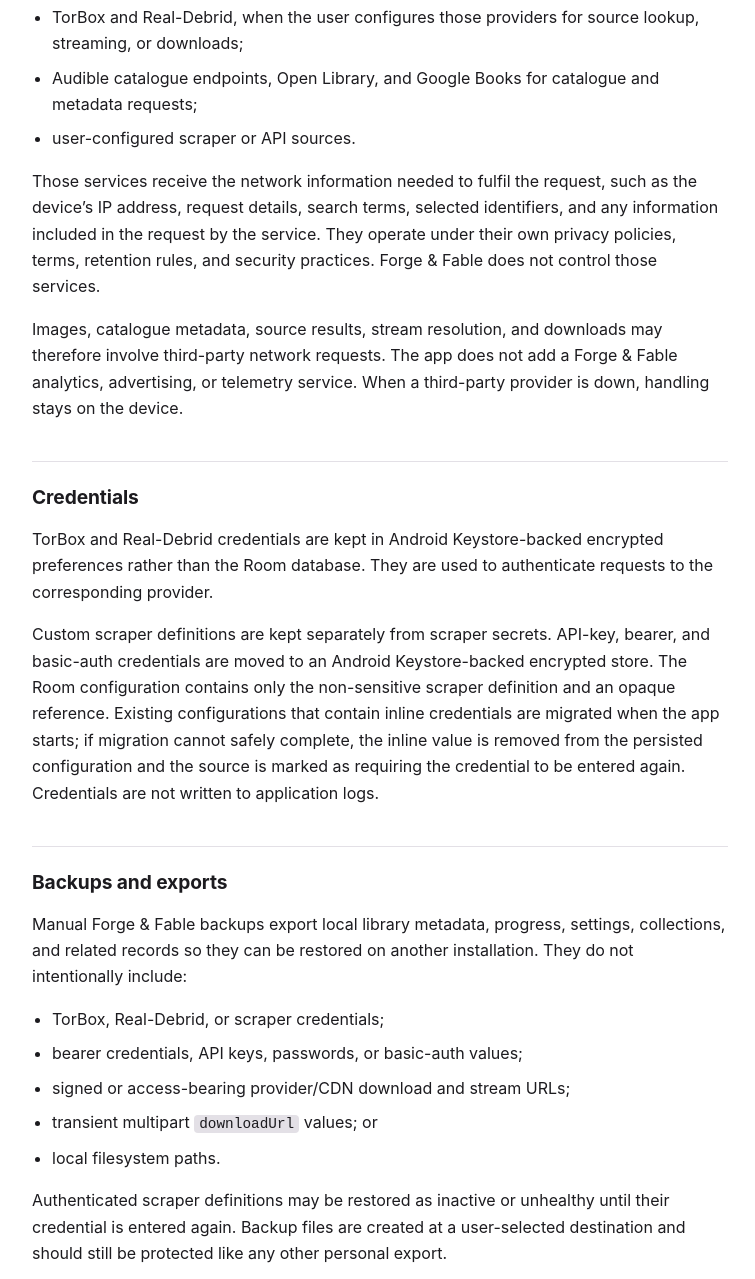
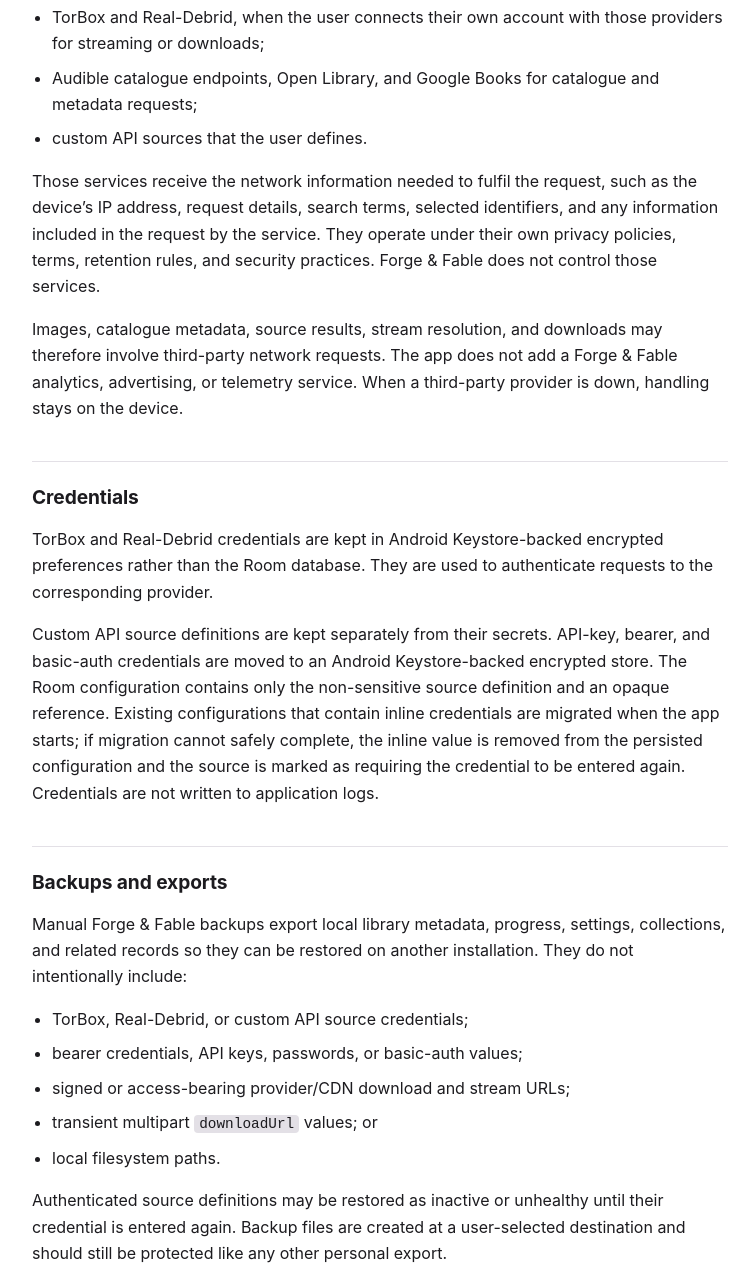
Before and after one commit to warrent9030-maker/forgeandfable-privacy, a plain HTML site: page index.html in a window 1280 px wide. Shown: the part 676-1955 px from the top of the page, without its empty margins (260-1015 px from the left). Drawn offline with Linux system fonts and the light colour scheme.

Commit message:
Clarify optional-services wording
Describe TorBox/Real-Debrid as user-connected accounts and refer to
user-defined JSON API sources rather than 'scrapers', matching what the
engine actually does (JSON APIs only; HTML responses are rejected).

Co-Authored-By: Claude Opus 5 <noreply@anthropic.com>

```diff
--- a/index.html
+++ b/index.html
@@ -90,9 +90,9 @@
 <p>Forge &amp; Fable is not entirely offline. When a feature is used, it may communicate directly from the device with services such as:</p>
 
 <ul>
-  <li>TorBox and Real-Debrid, when the user configures those providers for source lookup, streaming, or downloads;</li>
+  <li>TorBox and Real-Debrid, when the user connects their own account with those providers for streaming or downloads;</li>
   <li>Audible catalogue endpoints, Open Library, and Google Books for catalogue and metadata requests;</li>
-  <li>user-configured scraper or API sources.</li>
+  <li>custom API sources that the user defines.</li>
 </ul>
 
 <p>Those services receive the network information needed to fulfil the request, such as the device’s IP address, request details, search terms, selected identifiers, and any information included in the request by the service. They operate under their own privacy policies, terms, retention rules, and security practices. Forge &amp; Fable does not control those services.</p>
@@ -103,21 +103,21 @@
 
 <p>TorBox and Real-Debrid credentials are kept in Android Keystore-backed encrypted preferences rather than the Room database. They are used to authenticate requests to the corresponding provider.</p>
 
-<p>Custom scraper definitions are kept separately from scraper secrets. API-key, bearer, and basic-auth credentials are moved to an Android Keystore-backed encrypted store. The Room configuration contains only the non-sensitive scraper definition and an opaque reference. Existing configurations that contain inline credentials are migrated when the app starts; if migration cannot safely complete, the inline value is removed from the persisted configuration and the source is marked as requiring the credential to be entered again. Credentials are not written to application logs.</p>
+<p>Custom API source definitions are kept separately from their secrets. API-key, bearer, and basic-auth credentials are moved to an Android Keystore-backed encrypted store. The Room configuration contains only the non-sensitive source definition and an opaque reference. Existing configurations that contain inline credentials are migrated when the app starts; if migration cannot safely complete, the inline value is removed from the persisted configuration and the source is marked as requiring the credential to be entered again. Credentials are not written to application logs.</p>
 
 <h2>Backups and exports</h2>
 
 <p>Manual Forge &amp; Fable backups export local library metadata, progress, settings, collections, and related records so they can be restored on another installation. They do not intentionally include:</p>
 
 <ul>
-  <li>TorBox, Real-Debrid, or scraper credentials;</li>
+  <li>TorBox, Real-Debrid, or custom API source credentials;</li>
   <li>bearer credentials, API keys, passwords, or basic-auth values;</li>
   <li>signed or access-bearing provider/CDN download and stream URLs;</li>
   <li>transient multipart <code>downloadUrl</code> values; or</li>
   <li>local filesystem paths.</li>
 </ul>
 
-<p>Authenticated scraper definitions may be restored as inactive or unhealthy until their credential is entered again. Backup files are created at a user-selected destination and should still be protected like any other personal export.</p>
+<p>Authenticated source definitions may be restored as inactive or unhealthy until their credential is entered again. Backup files are created at a user-selected destination and should still be protected like any other personal export.</p>
 
 <p>Android backup/device-transfer exclusions also exclude the local database, downloads, backup files, and encrypted credential stores.</p>
 
@@ -127,7 +127,7 @@
 
 <h2>Deletion and control</h2>
 
-<p>The user can remove library items, imported files, downloads, scraper definitions, and stored provider credentials through the app’s available controls. Android’s app-data clearing and uninstall controls remove local app data according to Android’s behaviour. Third-party services retain or delete information under their own controls and policies.</p>
+<p>The user can remove library items, imported files, downloads, custom API source definitions, and stored provider credentials through the app’s available controls. Android’s app-data clearing and uninstall controls remove local app data according to Android’s behaviour. Third-party services retain or delete information under their own controls and policies.</p>
 
 <footer>
   This page is the public privacy policy for Google Play. For questions or privacy requests, use the support email listed on the Forge &amp; Fable Play Store listing.
```
